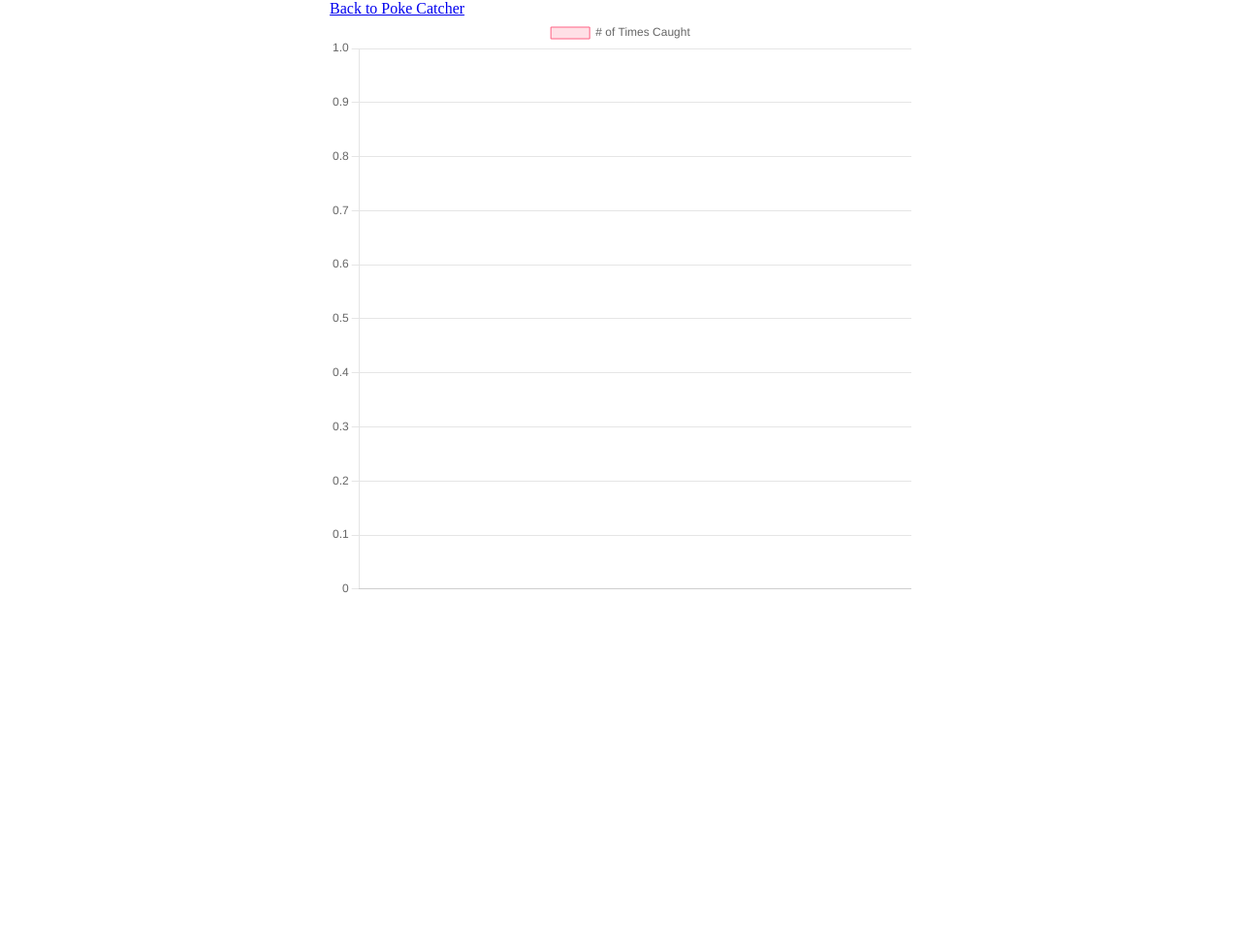
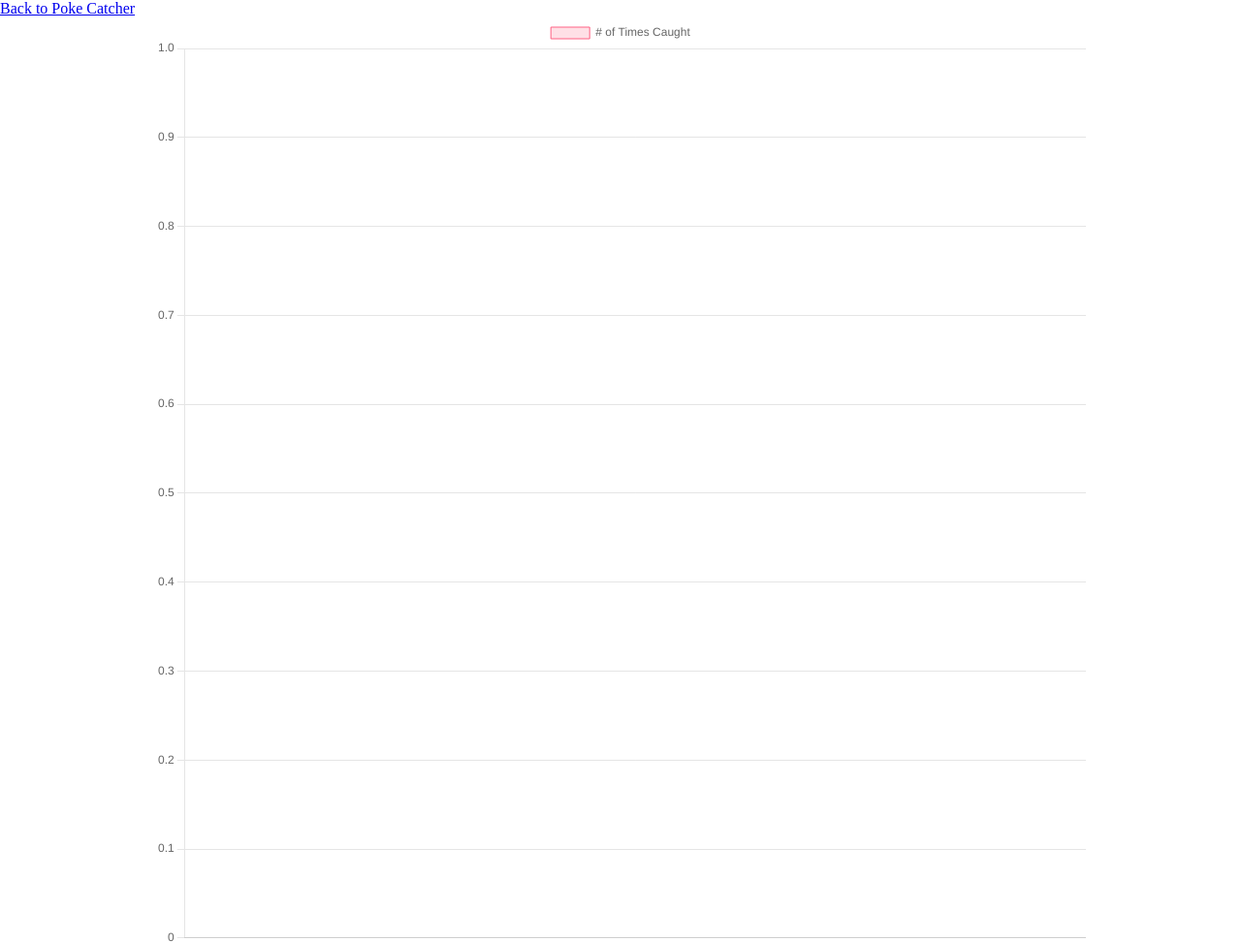
Before and after one commit to kevindo1/lab-11-poke-catcher, a website with bundled scripts: page results/index.html in a window 1280 px wide. Shown: the whole page at 97% size. Before the commit the page ends 800 px from the top, so only its background shows below. Built offline with nearby package versions, Linux system fonts and the light colour scheme.

Commit message:
fixed chart css

```diff
--- a/results/results.css
+++ b/results/results.css
@@ -1,13 +1,9 @@
 body {
-    display: flex;
-    align-items: center;
-    flex-direction: column;
     background-image: url(../assets/pokemon-stadium.png);
     background-position: center;
     background-size: cover;
     height: 100%;
     width: 100%;
-    margin: auto;
     color: white;
 }
 
@@ -32,4 +28,8 @@ span {
 
 .chart {
     background-color: white;
+    width: 75%;
+    display: flex;
+    align-items: center;
+    margin: auto;
 }
```
